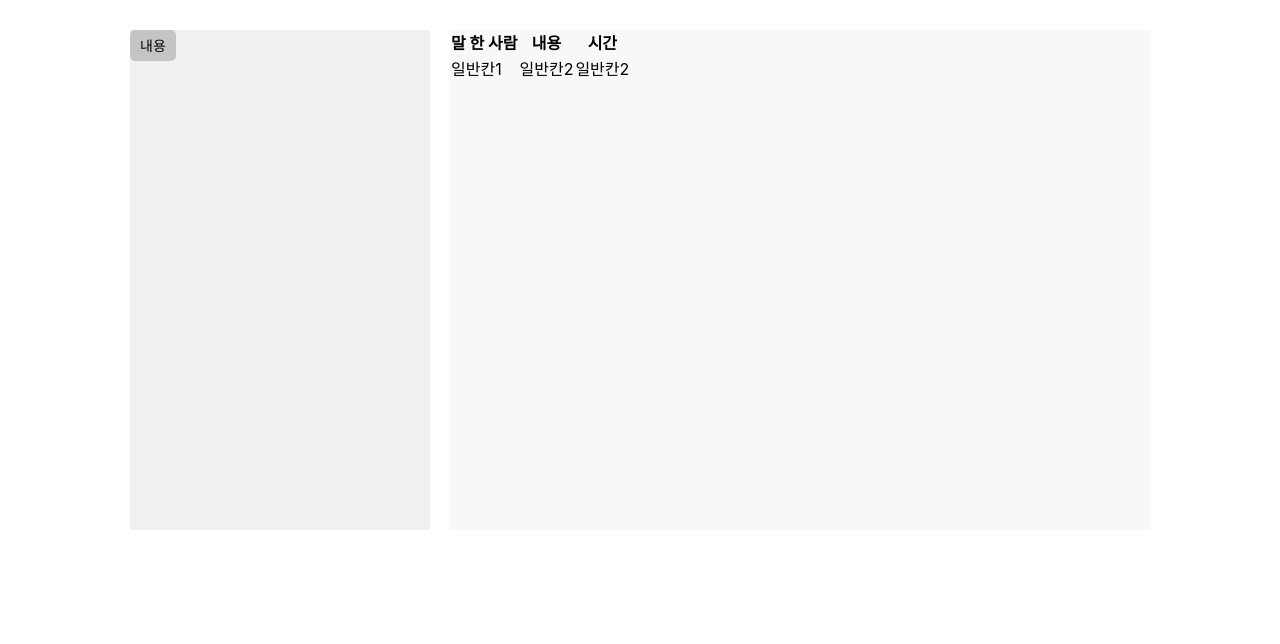
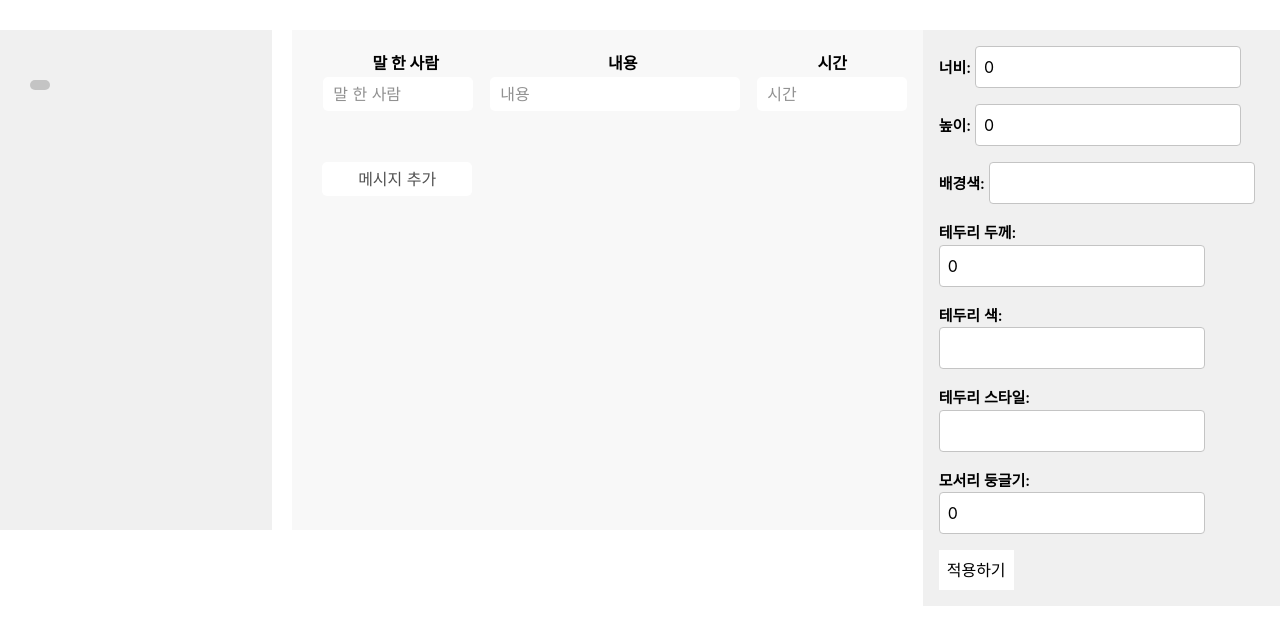
Before and after one commit to ToyMakers/chat-image-generator, a React (Create React App) app: page / in a window 1280 px wide. Shown: the top 644 px of the page. Built offline with nearby package versions, Linux system fonts and the light colour scheme.

Commit message:
✨ feat: 프로필 스타일 설정 추가

```diff
--- a/package.json
+++ b/package.json
@@ -10,7 +10,7 @@
     "react-dom": "^18.3.1",
     "react-scripts": "5.0.1",
     "web-vitals": "^2.1.4",
-    "zustand": "^4.5.5"
+    "zustand": "^5.0.0-rc.2"
   },
   "scripts": {
     "start": "react-scripts start",
--- a/src/App.js
+++ b/src/App.js
@@ -1,12 +1,13 @@
 import "./App.css";
 import ChattingContainer from "./components/ChattingContainer";
 import ParticipantsContainer from "./components/ParticipantsContainer";
-
+import ImageProperty from "./components/ImageProperty";
 function App() {
   return (
     <div className="flex justify-center pt-[30px]">
       <ChattingContainer />
       <ParticipantsContainer />
+      <ImageProperty />
     </div>
   );
 }
--- a/src/components/Chat.jsx
+++ b/src/components/Chat.jsx
@@ -1,8 +1,42 @@
+import { useStore } from "../store/chatStore.js";
+import { useProfileStore } from "../store/profileStore.js";
+
 function Chat() {
+  const content = useStore((state) => state.content);
+  const user = useStore((state) => state.user);
+  const time = useStore((state) => state.time);
+
+  const width = useProfileStore((state) => state.width);
+  const height = useProfileStore((state) => state.height);
+  const backgroundColor = useProfileStore((state) => state.backgroundColor);
+  const borderThickness = useProfileStore((state) => state.borderThickness);
+  const borderColor = useProfileStore((state) => state.borderColor);
+  const borderStyle = useProfileStore((state) => state.borderStyle);
+  const borderRadius = useProfileStore((state) => state.borderRadius);
+
   return (
-    <div className="w-max h-max px-[10px] py-[5px] text-[14px] bg-gray-200 rounded-[5px]">
-      {" "}
-      내용{" "}
+    <div className="flex">
+      <div
+        className="mr-[10px] mt-[5px]"
+        style={{
+          width: `${width}px`,
+          height: `${height}px`,
+          backgroundColor: backgroundColor,
+          borderWidth: `${borderThickness}px`,
+          borderColor: borderColor,
+          borderStyle: borderStyle,
+          borderRadius: `${borderRadius}px`,
+        }}
+      ></div>
+      <div>
+        <p className="text-[12px] font-semibold">{user}</p>
+        <div className="flex">
+          <div className="w-max h-max px-[10px] py-[5px] text-[14px] bg-gray-200 rounded-[5px]">
+            {content}
+          </div>
+          <p className="text-[10px] mt-[15px] ml-[5px]">{time}</p>
+        </div>
+      </div>
     </div>
   );
 }
--- a/src/components/ChattingContainer.jsx
+++ b/src/components/ChattingContainer.jsx
@@ -2,7 +2,7 @@ import Chat from "./Chat";
 
 function ChattingContainer() {
   return (
-    <div className="w-[300px] h-[500px] bg-bg-200">
+    <div className="w-[300px] h-[500px] bg-bg-200 pt-[50px] pl-[20px]">
       <Chat />
     </div>
   );
--- /dev/null
+++ b/src/components/ImageProperty.jsx
@@ -0,0 +1,112 @@
+import { useState } from "react";
+import { useProfileStore } from "../store/profileStore.js";
+
+function ImageProperty() {
+  // Zustand에서 상태와 setter 함수 가져오기
+  const setWidth = useProfileStore((state) => state.setWidth);
+  const setHeight = useProfileStore((state) => state.setHeight);
+  const setBackgroundColor = useProfileStore(
+    (state) => state.setBackgroundColor
+  );
+  const setBorderThickness = useProfileStore(
+    (state) => state.setBorderThickness
+  );
+  const setBorderColor = useProfileStore((state) => state.setBorderColor);
+  const setBorderStyle = useProfileStore((state) => state.setBorderStyle);
+  const setBorderRadius = useProfileStore((state) => state.setBorderRadius);
+
+  // 로컬 상태로 입력 필드 관리
+  const [width, setLocalWidth] = useState(0);
+  const [height, setLocalHeight] = useState(0);
+  const [backgroundColor, setLocalBackgroundColor] = useState("");
+  const [borderThickness, setLocalBorderThickness] = useState(0);
+  const [borderColor, setLocalBorderColor] = useState("");
+  const [borderStyle, setLocalBorderStyle] = useState("");
+  const [borderRadius, setLocalBorderRadius] = useState(0);
+
+  const handleSubmit = (e) => {
+    e.preventDefault();
+
+    // Zustand 상태 업데이트
+    setWidth(width);
+    setHeight(height);
+    setBackgroundColor(backgroundColor);
+    setBorderThickness(borderThickness);
+    setBorderColor(borderColor);
+    setBorderStyle(borderStyle);
+    setBorderRadius(borderRadius);
+  };
+
+  return (
+    <form onSubmit={handleSubmit} className="p-4 space-y-4  bg-bg-200">
+      <div>
+        <label className="text-[15px] font-semibold">너비: </label>
+        <input
+          type="number"
+          value={width}
+          onChange={(e) => setLocalWidth(parseInt(e.target.value))}
+          className="border rounded p-2"
+        />
+      </div>
+      <div>
+        <label className="text-[15px] font-semibold">높이: </label>
+        <input
+          type="number"
+          value={height}
+          onChange={(e) => setLocalHeight(parseInt(e.target.value))}
+          className="border rounded p-2"
+        />
+      </div>
+      <div>
+        <label className="text-[15px] font-semibold">배경색: </label>
+        <input
+          type="text"
+          value={backgroundColor}
+          onChange={(e) => setLocalBackgroundColor(e.target.value)}
+          className="border rounded p-2"
+        />
+      </div>
+      <div>
+        <label className="text-[15px] font-semibold">테두리 두께: </label>
+        <input
+          type="number"
+          value={borderThickness}
+          onChange={(e) => setLocalBorderThickness(parseInt(e.target.value))}
+          className="border rounded p-2"
+        />
+      </div>
+      <div>
+        <label className="text-[15px] font-semibold">테두리 색: </label>
+        <input
+          type="text"
+          value={borderColor}
+          onChange={(e) => setLocalBorderColor(e.target.value)}
+          className="border rounded p-2"
+        />
+      </div>
+      <div>
+        <label className="text-[15px] font-semibold">테두리 스타일: </label>
+        <input
+          type="text"
+          value={borderStyle}
+          onChange={(e) => setLocalBorderStyle(e.target.value)}
+          className="border rounded p-2"
+        />
+      </div>
+      <div>
+        <label className="text-[15px] font-semibold">모서리 둥글기: </label>
+        <input
+          type="number"
+          value={borderRadius}
+          onChange={(e) => setLocalBorderRadius(parseInt(e.target.value))}
+          className="border rounded p-2"
+        />
+      </div>
+      <button type="submit" className="bg-white p-2">
+        적용하기
+      </button>
+    </form>
+  );
+}
+
+export default ImageProperty;
--- a/src/components/ParticipantsContainer.jsx
+++ b/src/components/ParticipantsContainer.jsx
@@ -1,18 +1,79 @@
+import React, { useState } from "react";
+import { useStore } from "../store/chatStore.js";
+
 function ParticipantsContainer() {
+  // 로컬 상태로 입력 필드 관리
+  const [user, setUser] = useState("");
+  const [content, setContent] = useState("");
+  const [time, setTime] = useState("");
+
+  // Zustand에서 상태와 함수 가져오기
+  const addChat = useStore((state) => state.addChat);
+
+  const handleSubmit = (e) => {
+    e.preventDefault();
+
+    // 새로운 채팅 데이터를 Zustand 상태에 추가
+    addChat(user, content, time);
+
+    // 입력 필드 초기화
+    setUser("");
+    setContent("");
+    setTime("");
+  };
+
   return (
     <div className="w-[700px] h-[500px] bg-bg-100 ml-[20px]">
+      <form onSubmit={handleSubmit} className="pt-[20px] pl-[30px]">
         <table>
+          <thead>
             <tr>
-          <th>말 한 사람</th>
+              <th>
+                <label>말 한 사람</label>
+              </th>
               <th>내용</th>
               <th>시간</th>
             </tr>
+          </thead>
+          <tbody>
             <tr>
-          <td>일반칸1</td>
-          <td>일반칸2</td>
-          <td>일반칸2</td>
+              <td>
+                <input
+                  value={user}
+                  onChange={(e) => setUser(e.target.value)}
+                  type="text"
+                  placeholder="말 한 사람"
+                  className="w-[150px] mr-[15px] text-gray-100 rounded-[5px] px-[10px] py-[5px]"
+                />
+              </td>
+              <td>
+                <input
+                  value={content}
+                  onChange={(e) => setContent(e.target.value)}
+                  type="text"
+                  placeholder="내용"
+                  className="w-[250px] mr-[15px] text-gray-100 rounded-[5px] px-[10px] py-[5px]"
+                />
+              </td>
+              <td>
+                <input
+                  value={time}
+                  onChange={(e) => setTime(e.target.value)}
+                  type="text"
+                  placeholder="시간"
+                  className="w-[150px] text-gray-100 rounded-[5px] px-[10px] py-[5px]"
+                />
+              </td>
             </tr>
+          </tbody>
         </table>
+        <button
+          type="submit"
+          className="w-[150px] mt-[50px] bg-white text-black-400 rounded-[5px] px-[10px] py-[5px]"
+        >
+          메시지 추가
+        </button>
+      </form>
     </div>
   );
 }
--- a/src/store/chatStore.js
+++ b/src/store/chatStore.js
@@ -1,50 +1,14 @@
-import create from "zustand";
+import { create } from "zustand";
 
-// 초기 상태 정의
-const useStore = create((set) => ({
-  chats: [],
-  addChat: (chat) =>
-    set((state) => ({
-      chats: [
-        ...state.chats,
-        {
-          id: chat.id, // 고유한 id 생성
-          user: chat.user || "",
-          ProfilePicture: {
-            url: chat.ProfilePicture?.url || "",
-            width: chat.ProfilePicture?.width || "",
-            height: chat.ProfilePicture?.height || "",
-            backgroundColor: chat.ProfilePicture?.backgroundColor || "",
-            borderWidth: chat.ProfilePicture?.borderWidth || "",
-            borderColor: chat.ProfilePicture?.borderColor || "",
-            borderStyle: chat.ProfilePicture?.borderStyle || "",
-            borderRadius: chat.ProfilePicture?.borderRadius || "",
-          },
-          content: chat.content || "",
-          time: chat.time || "",
-        },
-      ],
+export const useStore = create((set) => ({
+  user: "",
+  content: "",
+  time: "",
+
+  addChat: (user, content, time) =>
+    set(() => ({
+      user,
+      content,
+      time,
     })),
-
-  // 특정 채팅을 업데이트하는 함수
-  updateChat: (id, updatedChat) =>
-    set((state) => ({
-      chats: state.chats.map((chat) =>
-        chat.id === id
-          ? { ...chat, ...updatedChat } // id가 일치하는 채팅 업데이트
-          : chat
-      ),
-    })),
-
-  // 특정 채팅 삭제 함수
-  removeChat: (id) =>
-    set((state) => ({
-      chats: state.chats.filter((chat) => chat.id !== id),
-    })),
-
-  // 참가자 추가/제거
-  addParticipants: () => set((state) => ({ count: state.count + 1 })),
-  removeParticipants: () => set((state) => ({ count: state.count - 1 })),
 }));
-
-export default useStore;
--- /dev/null
+++ b/src/store/profileStore.js
@@ -0,0 +1,19 @@
+import { create } from "zustand";
+
+export const useProfileStore = create((set) => ({
+  width: 0,
+  heigth: 0,
+  backgroundColor: "",
+  borderThickness: 0,
+  borderColor: "",
+  borderStyle: "",
+  borderRadius: 0,
+
+  setWidth: (newWidth) => set({ width: newWidth }),
+  setHeight: (newHeight) => set({ height: newHeight }),
+  setBackgroundColor: (newColor) => set({ backgroundColor: newColor }),
+  setBorderThickness: (newThickness) => set({ borderThickness: newThickness }),
+  setBorderColor: (newColor) => set({ borderColor: newColor }),
+  setBorderStyle: (newStyle) => set({ borderStyle: newStyle }),
+  setBorderRadius: (newRadius) => set({ borderRadius: newRadius }),
+}));
```
Also changed, not shown: 1 other file (tests, documents, lock files or other folders). Lines whose indentation alone changed are shown as unchanged.
